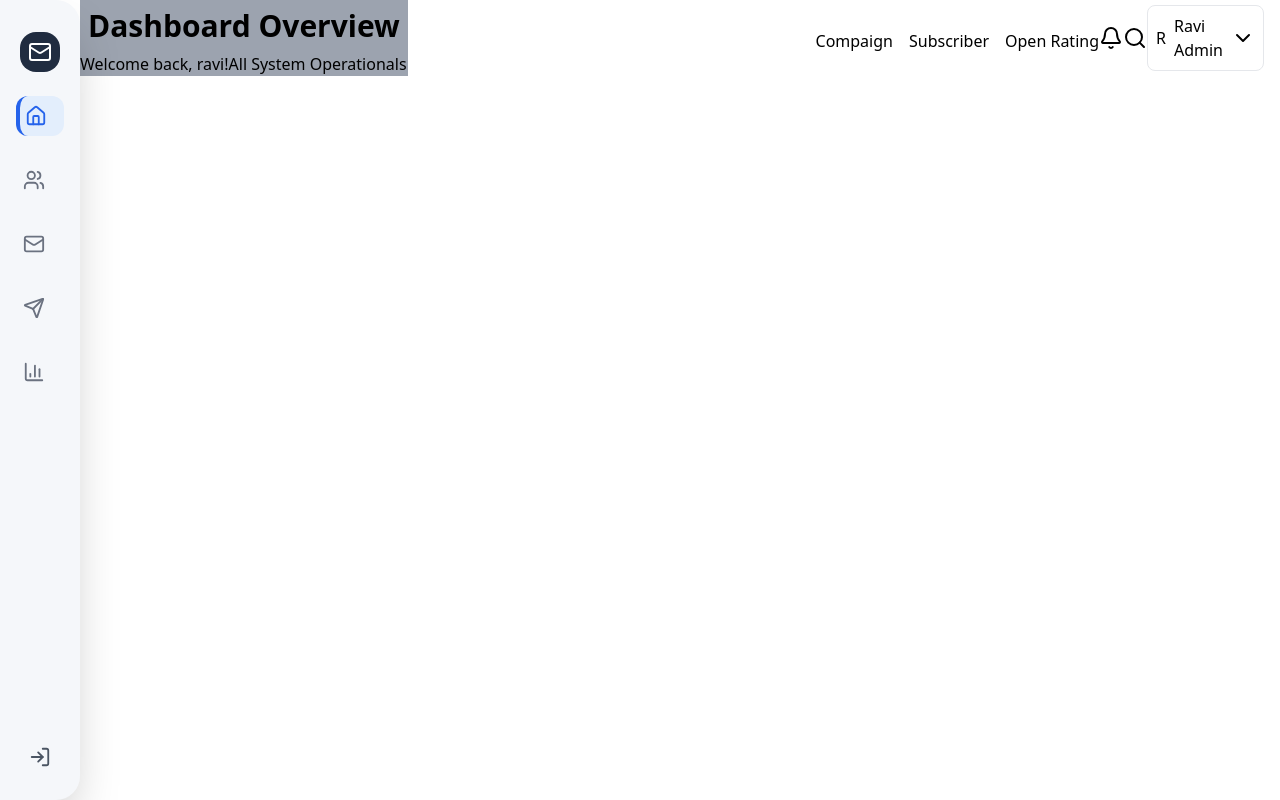
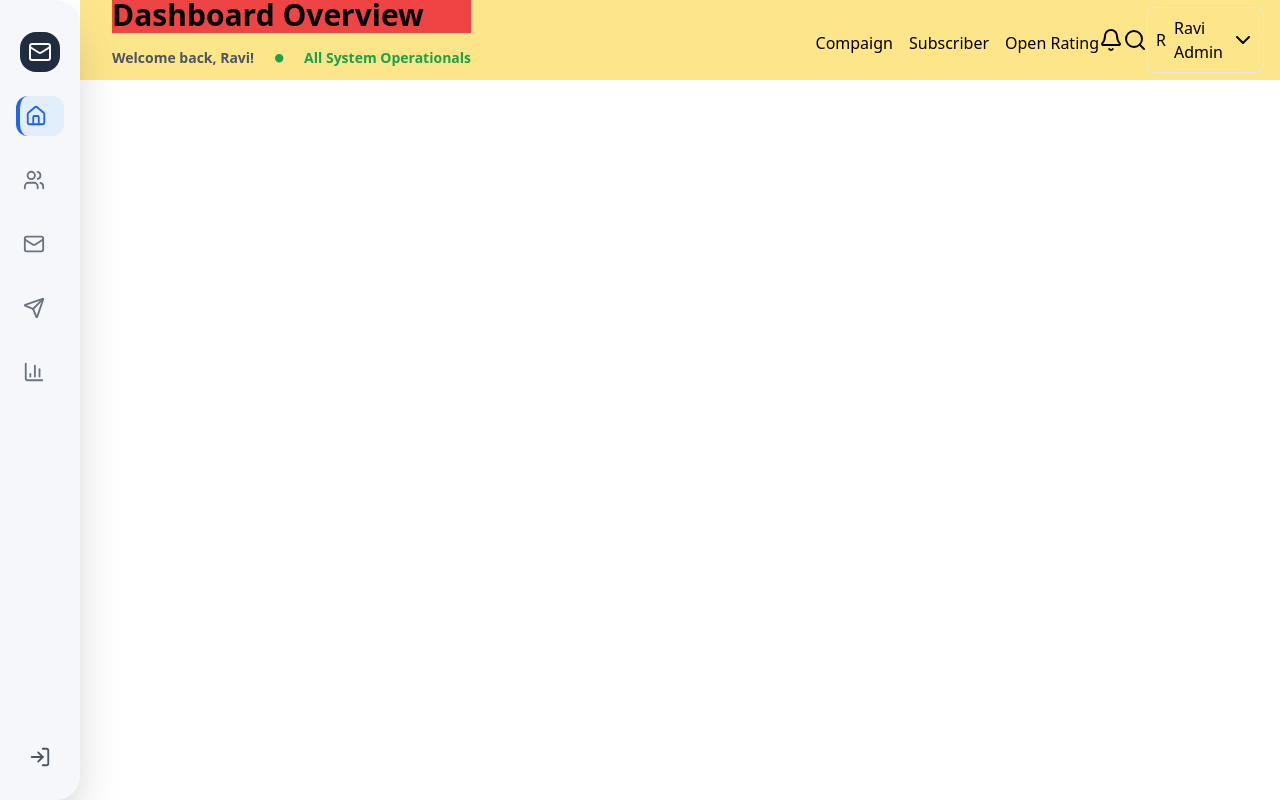
Before and after one commit to techieshruti/Globopersona-project-Frontend-UI-Redesign, a React (Vite) app: page / in a window 1280 px wide. Built offline with nearby package versions, Linux system fonts and the light colour scheme.

Commit message:
added dashboard styles

```diff
--- a/src/pages/DashBoard.jsx
+++ b/src/pages/DashBoard.jsx
@@ -1,18 +1,23 @@
 import React from 'react'
 import Sidebar from '../components/layout/Sidebar'
-import { Bell, Search, ChevronDown } from 'lucide-react';
+import { Bell, Search, ChevronDown, Dot } from 'lucide-react';
 
 const DashBoard = () => {
   return (
     <div>
         <Sidebar/>
-        <div className='ml-20 flex justify-between items-center'>
+        <div className='ml-20 pl-8 h-20 bg-amber-200 flex justify-between items-center'>
             {/* Dashboard Content */}
-            <div className='bg-gray-400'>
-                <h1 className='text-3xl font-bold p-2'>Dashboard Overview</h1>
-            <p>Welcome back, ravi!
-                <span>All System Operationals</span>
+            <div className=''>
+                <h1 className='text-3xl bg-red-500 font-bold '>Dashboard Overview</h1>
+            <div className='flex flex-auto'>
+                <p className='text-gray-600 text-sm flex items-center font-semibold'>Welcome back, Ravi!
+                <Dot size={50}
+                className='text-green-600'
+                />
+                    <span className=' text-green-600'>All System Operationals</span>
             </p>
+            </div>
             </div>
 
             {/* Top Right Icons */}
```
